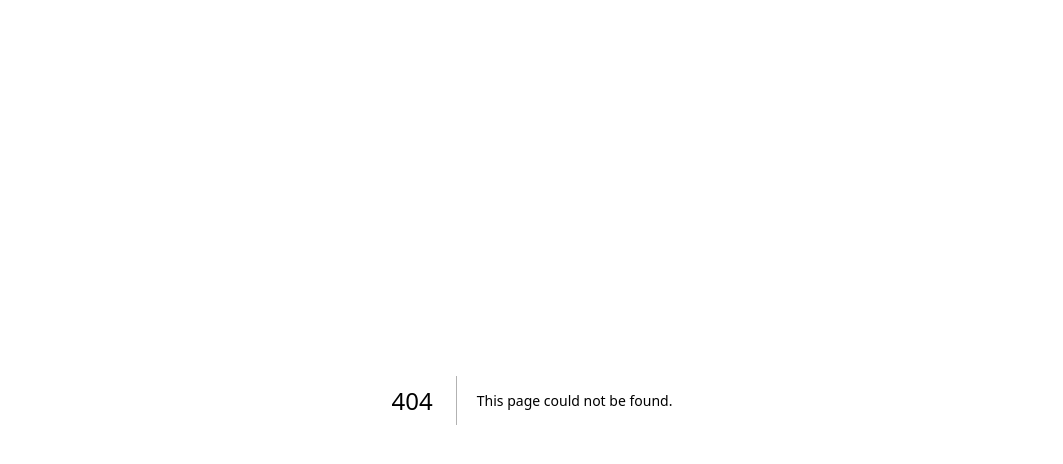
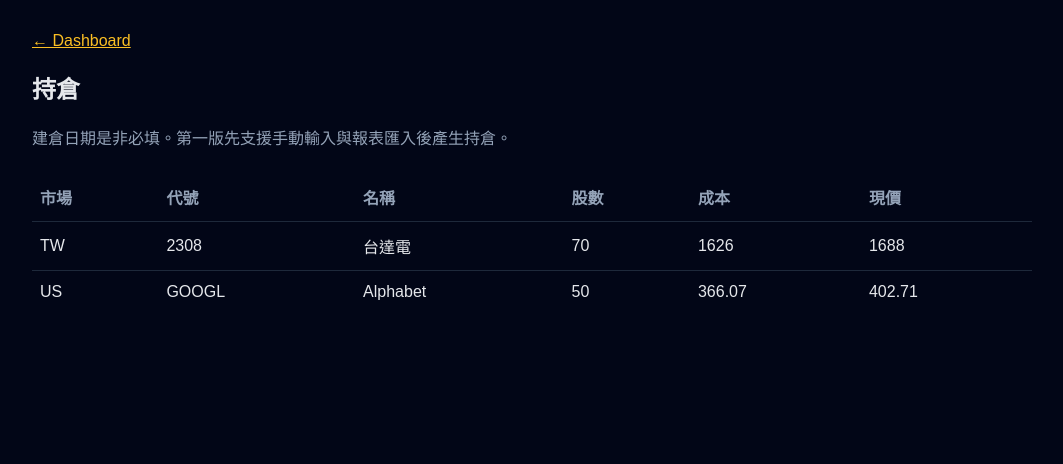
Before and after one commit to edwardw67-stack/asset-pilot, a Next.js app: page /holdings in a window 1280 px wide. Before the commit this address had no page. Shown: the top 464 px of the page, without its empty margins (108-1171 px from the left). Built offline with nearby package versions, Linux system fonts and the light colour scheme.

Commit message:
Add holdings page

```diff
--- /dev/null
+++ b/app/holdings/page.tsx
@@ -0,0 +1,32 @@
+const rows = [
+  { market: 'TW', ticker: '2308', name: '台達電', qty: 70, avg: 1626, price: 1688 },
+  { market: 'US', ticker: 'GOOGL', name: 'Alphabet', qty: 50, avg: 366.07, price: 402.71 },
+];
+
+export default function HoldingsPage() {
+  return (
+    <main style={{ minHeight: '100vh', background: '#020617', color: '#e5e7eb', padding: 32 }}>
+      <section style={{ maxWidth: 1000, margin: '0 auto' }}>
+        <a href="/" style={{ color: '#fbbf24' }}>← Dashboard</a>
+        <h1>持倉</h1>
+        <p style={{ color: '#94a3b8' }}>建倉日期是非必填。第一版先支援手動輸入與報表匯入後產生持倉。</p>
+        <table style={{ width: '100%', borderCollapse: 'collapse', marginTop: 24 }}>
+          <thead>
+            <tr style={{ color: '#94a3b8', textAlign: 'left' }}>
+              <th style={cell}>市場</th><th style={cell}>代號</th><th style={cell}>名稱</th><th style={cell}>股數</th><th style={cell}>成本</th><th style={cell}>現價</th>
+            </tr>
+          </thead>
+          <tbody>
+            {rows.map((row) => (
+              <tr key={row.ticker} style={{ borderTop: '1px solid #1e293b' }}>
+                <td style={cell}>{row.market}</td><td style={cell}>{row.ticker}</td><td style={cell}>{row.name}</td><td style={cell}>{row.qty}</td><td style={cell}>{row.avg}</td><td style={cell}>{row.price}</td>
+              </tr>
+            ))}
+          </tbody>
+        </table>
+      </section>
+    </main>
+  );
+}
+
+const cell = { padding: '12px 8px' };
```
